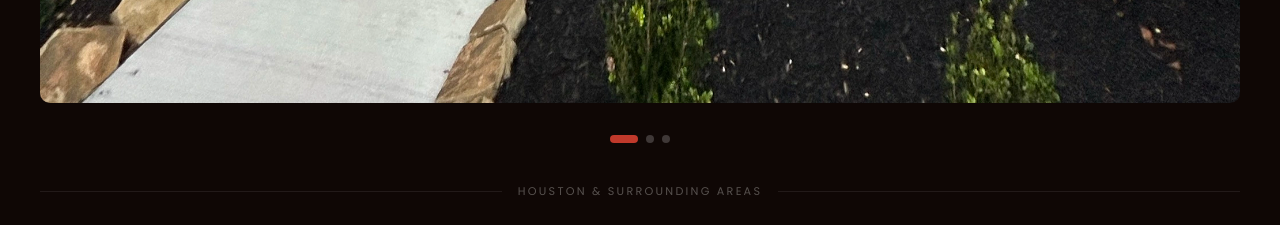
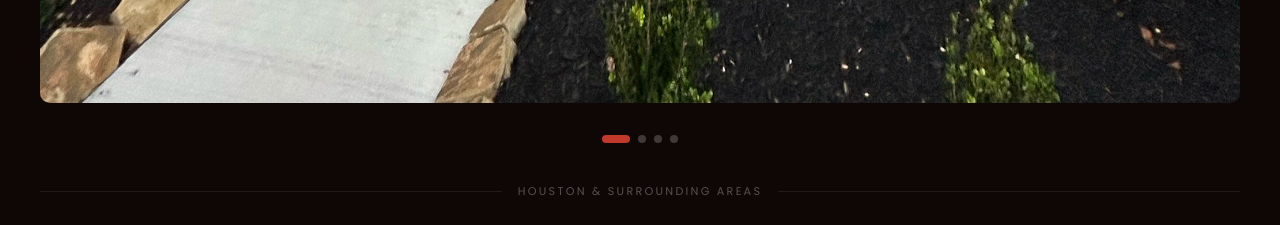
Before and after one commit to oabu2024/tint-site, a Next.js app: page / in a window 1280 px wide. Shown: the part 5920-6145 px from the top of the page. Built offline with nearby package versions, Linux system fonts and the light colour scheme; no server answers.

Commit message:
Add why houston image as second gallery photo

```diff
--- a/components/Gallery.tsx
+++ b/components/Gallery.tsx
@@ -7,17 +7,19 @@ import ScrollReveal from "./ScrollReveal";
 
 const photos = [
   { src: "/hum.webp", alt: "Window tint install" },
+  { src: "/why%20houston.jpg", alt: "Why Houston window tinting" },
   { src: "/bed.jpg", alt: "Bedroom window tinting" },
   { src: "/laliga.jpg", alt: "Window tint install" },
   { src: "/prem.jpg", alt: "Window tint install" },
   { src: "/dad.webp", alt: "Window tint install" },
 ];
 
-// Slide 1: [0], Slide 2: [1,2], Slide 3: [3,4]
+// Slide 1: [0], Slide 2: [1,2], Slide 3: [3,4], Slide 4: [5]
 const slides = [
   [photos[0]],
   [photos[1], photos[2]],
   [photos[3], photos[4]],
+  [photos[5]],
 ];
 
 export default function Gallery() {
```
